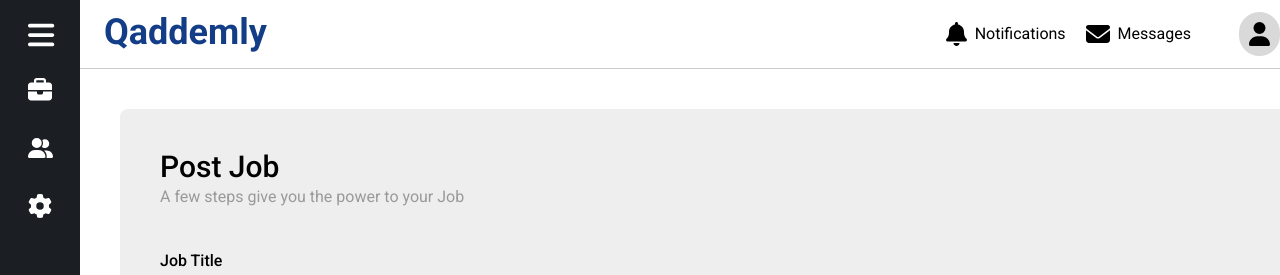
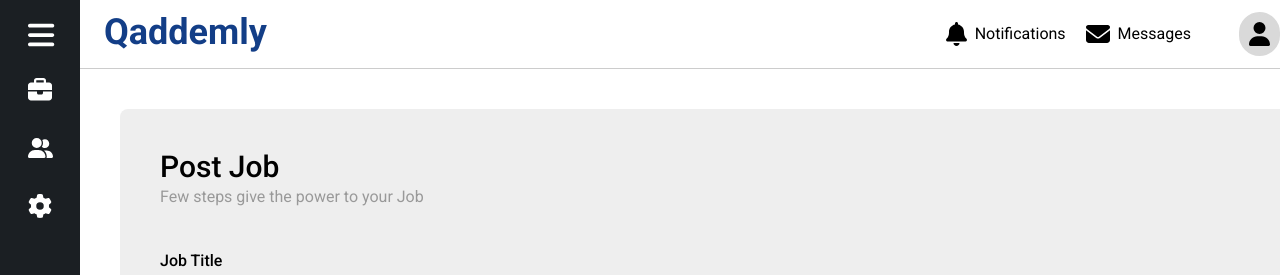
Before and after one commit to Qaddemly/frontend-client, a React (Vite) app: page /postjob in a window 1280 px wide. Shown: the top 275 px of the page. Built offline with nearby package versions, Linux system fonts and the light colour scheme.

Commit message:
text changed

```diff
--- a/src/components/job/post Job/PostJob1.tsx
+++ b/src/components/job/post Job/PostJob1.tsx
@@ -30,7 +30,7 @@ function PostJob1() {
           <div className="m-10 rounded-lg bg-[#eee] p-10">
             <p className="text-3xl font-medium">Post Job</p>
             <p className="text-gray-300">
-              A few steps give you the power to your Job
+              Few steps give the power to your Job
             </p>
             <form
               onSubmit={handleSubmit(submitForm)}
```
